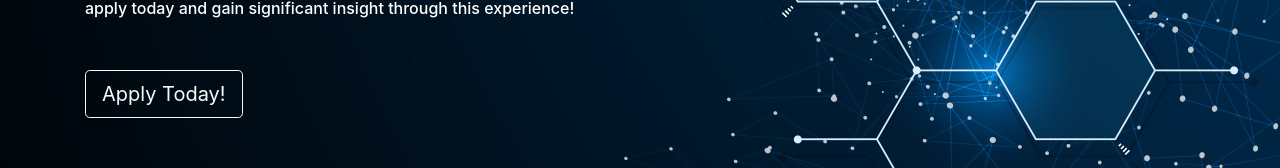
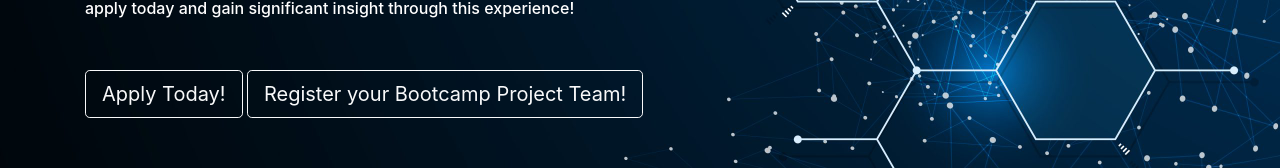
Before and after one commit to DSGT-Bootcamp/DSGTBootcampWebpage, a React (Create React App) app: page / in a window 1280 px wide. Shown: the part 432-600 px from the top of the page. Built offline with nearby package versions, Linux system fonts and the light colour scheme; grey boxes are pictures that could not be loaded.

Commit message:
homepage has option for bootcamp participants to register their project team

```diff
--- a/src/components/Home.js
+++ b/src/components/Home.js
@@ -32,6 +32,7 @@ class Home extends React.Component {
                 solve a real-world problem. Click on the button below to apply today and gain significant insight through this experience!</p>
                 <p></p>
                 <Button href="https://docs.google.com/forms/d/e/1FAIpQLSfv3_12vdyWsy_Lz9u3DCarO1Mw_HxIsF3hzm-92KOVU_otwQ/viewform" variant="outline-light" size="lg">Apply Today!</Button>{' '}
+                <Button href="https://forms.gle/C9crXxNJ5S8KEY3FA" variant="outline-light" size="lg">Register your Bootcamp Project Team!</Button>{' '}
                 <p></p>
                 <Tab.Container id="left-tabs-example" defaultActiveKey="first">
                   <Row>
```
